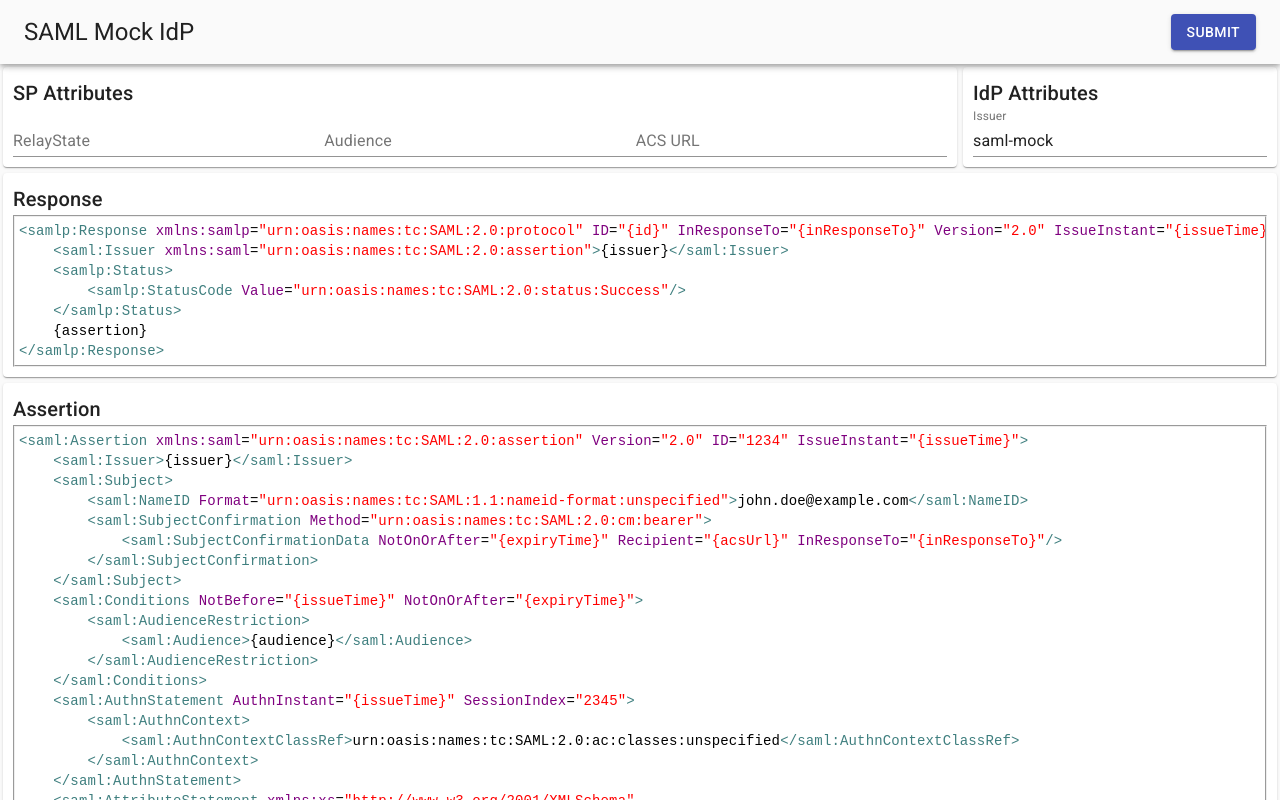
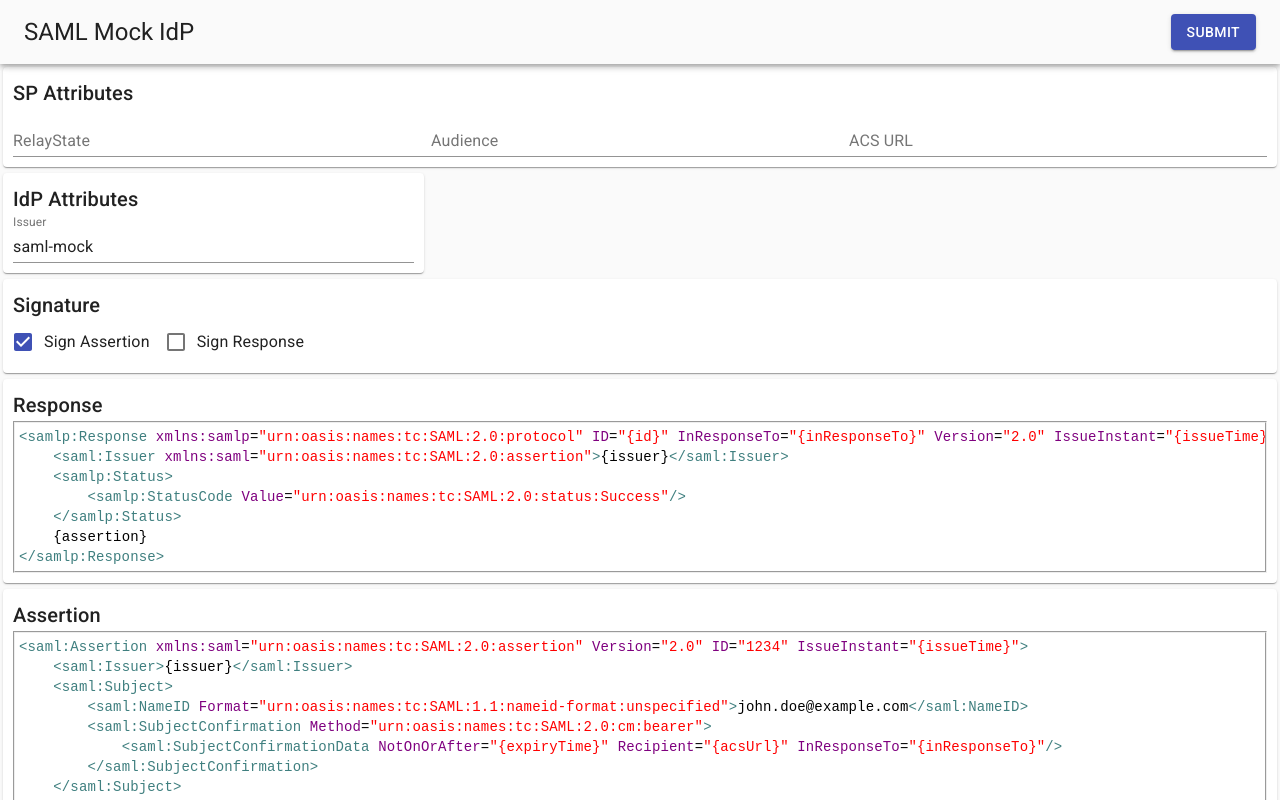
Before and after one commit to thameera/saml-mock, a Next.js app: page /idp in a window 1280 px wide. Shown: the top 800 px of the page. Built offline with nearby package versions, Linux system fonts and the light colour scheme.

Commit message:
Implement response signing

```diff
--- a/lib/signer.js
+++ b/lib/signer.js
@@ -2,7 +2,13 @@ import { SignedXml } from 'xml-crypto'
 import { privatekey, cert } from './certs'
 import { pemToCert } from './utils'
 
-export const sign = (xml) => {
+// https://github.com/auth0/node-saml/blob/7ee79849d6b0a0935e42ad456ae8cb92d2b3bb93/lib/xml/sign.js#L46
+const ASSERTION_SIGNATURE_PATH = "//*[local-name(.)='Issuer']"
+// https://github.com/auth0/node-samlp/blob/54d8715926c3066074412138714ad362f5a5f0da/lib/constants.js#L24
+const RESPONSE_SIGNATURE_PATH =
+  "//*[local-name(.)='Response' and namespace-uri(.)='urn:oasis:names:tc:SAML:2.0:protocol']"
+
+const sign = (xml, signatureLocation) => {
   // Reference: https://github.com/auth0/node-saml/blob/7ee79849d6b0a0935e42ad456ae8cb92d2b3bb93/lib/xml/sign.js#L45
   // which is implicitly invoked by https://github.com/auth0/node-samlp/blob/54d8715926c3066074412138714ad362f5a5f0da/lib/samlp.js#L89
 
@@ -11,7 +17,7 @@ export const sign = (xml) => {
     idAttribute: 'ID',
   })
   sig.addReference(
-    "//*[local-name(.)='Assertion']",
+    signatureLocation,
     [
       'http://www.w3.org/2000/09/xmldsig#enveloped-signature',
       'http://www.w3.org/2001/10/xml-exc-c14n#',
@@ -49,3 +55,7 @@ export const sign = (xml) => {
 
   return sig.getSignedXml()
 }
+
+export const signAssertion = (xml) => sign(xml, ASSERTION_SIGNATURE_PATH)
+
+export const signResponse = (xml) => sign(xml, RESPONSE_SIGNATURE_PATH)
--- a/pages/api/continue.js
+++ b/pages/api/continue.js
@@ -3,7 +3,7 @@ import { DateTime } from 'luxon'
 import { v4 as uuidv4 } from 'uuid'
 import { parseSamlRequest } from '../../lib/requestParser'
 import { canonicalize } from '../../lib/utils'
-import { sign } from '../../lib/signer'
+import { signAssertion, signResponse } from '../../lib/signer'
 
 export default function handler(req, res) {
   if (req.method !== 'POST') {
@@ -35,16 +35,22 @@ export default function handler(req, res) {
   // Prepare assertion
   const assertion = format(body.assertion, mappings)
   const canonicalizedAssertion = canonicalize(assertion)
-  const signedAssertion = sign(canonicalizedAssertion)
 
-  mappings.assertion = signedAssertion
+  mappings.assertion = body.sigOpts.signAssertion
+    ? signAssertion(canonicalizedAssertion)
+    : canonicalizedAssertion
 
   // Prepare response
   const response = format(body.response, mappings)
   const canonicalizedResponse = canonicalize(response)
+  const finalResponseXml = body.sigOpts.signResponse
+    ? signResponse(canonicalizedResponse)
+    : canonicalizedResponse
+
+  const SAMLResponse = Buffer.from(finalResponseXml).toString('base64')
 
   res.status(200).json({
-    SAMLResponse: Buffer.from(canonicalizedResponse).toString('base64'),
+    SAMLResponse,
     RelayState: body.relayState,
     acsUrl: body.acsUrl,
   })
--- a/pages/idp.js
+++ b/pages/idp.js
@@ -3,7 +3,11 @@ import Head from 'next/head'
 import {
   AppBar,
   Button,
+  Checkbox,
+  FormControlLabel,
+  FormGroup,
   Grid,
+  NoSsr,
   Paper,
   TextField,
   Toolbar,
@@ -21,6 +25,10 @@ export default function IdP(props) {
   const [aud, setAud] = useState(props.aud)
   const [acsUrl, setAcsUrl] = useState(props.acsUrl)
   const [issuer, setIssuer] = useState('saml-mock')
+  const [sigOpts, setSigOpts] = useState({
+    signAssertion: true,
+    signResponse: false,
+  })
 
   const submit = async () => {
     try {
@@ -35,6 +43,7 @@ export default function IdP(props) {
           aud,
           acsUrl,
           issuer,
+          sigOpts,
         },
       })
       // Save the info in localStorage, so they could be used by form post script in next page
@@ -64,7 +73,8 @@ export default function IdP(props) {
       </AppBar>
 
       <Grid container>
-        <Grid item xs={9}>
+        {/* SP Attributes */}
+        <Grid item xs={12}>
           <Paper className={styles.paper}>
             <Typography variant="h6">SP Attributes</Typography>
             <Grid container>
@@ -95,7 +105,9 @@ export default function IdP(props) {
             </Grid>
           </Paper>
         </Grid>
-        <Grid item xs={3}>
+
+        {/* IdP Attributes */}
+        <Grid item xs={4}>
           <Paper className={styles.paper}>
             <Typography variant="h6">IdP Attributes</Typography>
             <TextField
@@ -106,12 +118,63 @@ export default function IdP(props) {
             />
           </Paper>
         </Grid>
+
+        {/* Signature */}
+        <Grid item xs={12}>
+          <Paper className={styles.paper}>
+            <Typography variant="h6">Signature</Typography>
+            <NoSsr>
+              <Grid container>
+                <Grid item xs={6}>
+                  <FormGroup row>
+                    <FormControlLabel
+                      control={
+                        <Checkbox
+                          checked={sigOpts.signAssertion}
+                          onChange={(ev) =>
+                            setSigOpts({
+                              ...sigOpts,
+                              signAssertion: ev.target.checked,
+                            })
+                          }
+                          name="signAssertion"
+                          color="primary"
+                        />
+                      }
+                      label="Sign Assertion"
+                    />
+                    <FormControlLabel
+                      control={
+                        <Checkbox
+                          checked={sigOpts.signResponse}
+                          onChange={(ev) =>
+                            setSigOpts({
+                              ...sigOpts,
+                              signResponse: ev.target.checked,
+                            })
+                          }
+                          name="signResponse"
+                          color="primary"
+                        />
+                      }
+                      label="Sign Response"
+                    />
+                  </FormGroup>
+                </Grid>
+              </Grid>
+            </NoSsr>
+          </Paper>
+        </Grid>
+
+        {/* Response */}
         <Grid item xs={12}>
           <Paper className={styles.paper}>
             <Typography variant="h6">Response</Typography>
             <XMLEditor xmlStr={response} updateXmlStr={setResponse} />
           </Paper>
         </Grid>
+
+        {/* Assertion */}
         <Grid item xs={12}>
           <Paper className={styles.paper}>
             <Typography variant="h6">Assertion</Typography>
```
